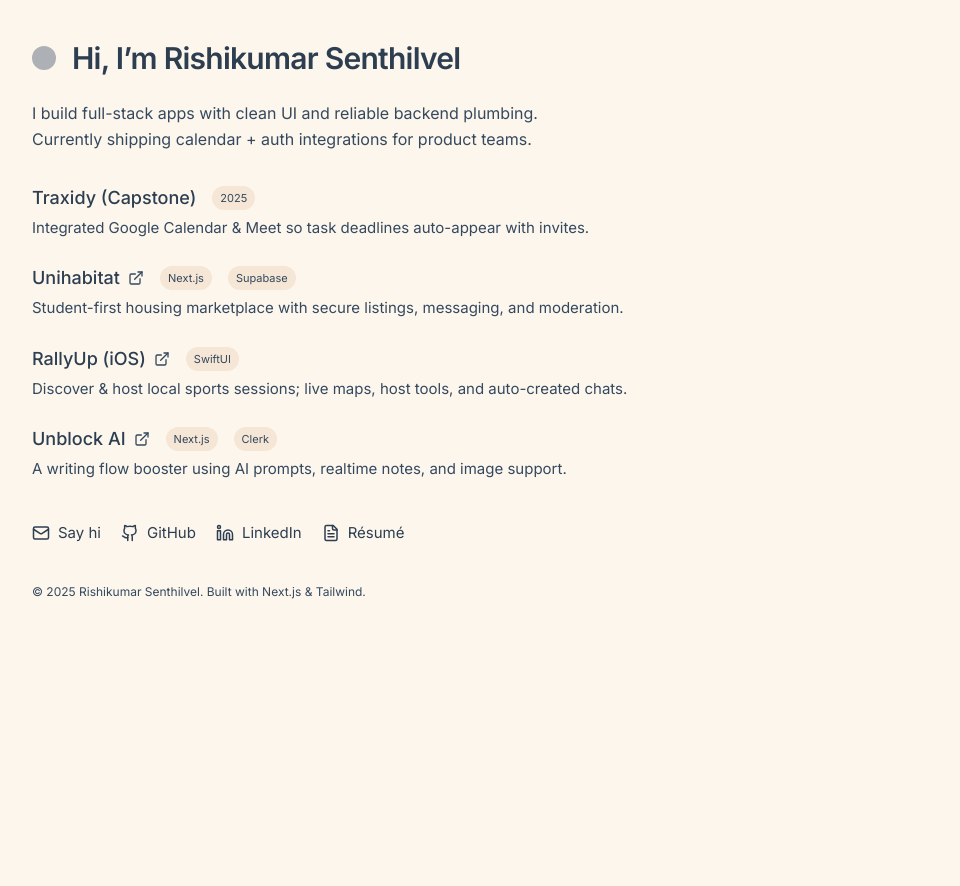
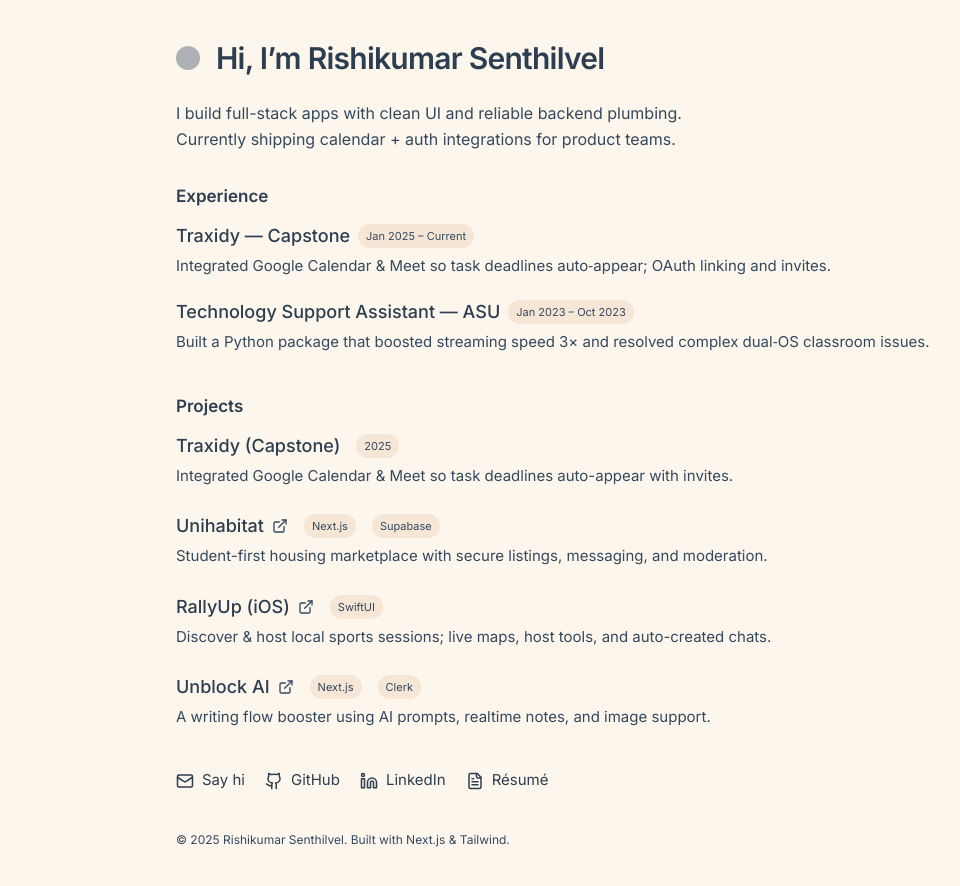
Before and after one commit to Rishi180303/portfolio, a Next.js app: page / in a window 1280 px wide. Shown: the top 886 px of the page, without its empty margins (80-1040 px from the left). Before the commit the page ends 800 px from the top, so only its background shows below. Built offline with nearby package versions, Linux system fonts and the light colour scheme.

Commit message:
added experience section

```diff
--- a/src/app/page.tsx
+++ b/src/app/page.tsx
@@ -20,6 +20,23 @@ export default function Home() {
     hidden: { opacity: 0, y: 8 },
     show: { opacity: 1, y: 0, transition: { duration: 0.4, ease: easeOutBezier } },
   };
+
+  const experience: Array<{
+    title: string;
+    period: string;
+    desc: string;
+  }> = [
+    {
+      title: "Traxidy — Capstone",
+      period: "Jan 2025 – Current",
+      desc: "Integrated Google Calendar & Meet so task deadlines auto‑appear; OAuth linking and invites.",
+    },
+    {
+      title: "Technology Support Assistant — ASU",
+      period: "Jan 2023 – Oct 2023",
+      desc: "Built a Python package that boosted streaming speed 3× and resolved complex dual‑OS classroom issues.",
+    },
+  ];
 
   const projects: Array<{
     title: string;
@@ -53,15 +70,15 @@ export default function Home() {
   ];
 
   return (
-    <main className="font-sans min-h-screen px-6 py-10 sm:px-8 md:px-12 lg:px-20 xl:px-28 2xl:px-44 bg-background text-primary">
+    <main className="font-sans min-h-screen flex items-center justify-center px-6 py-10 sm:px-8 md:px-12 lg:px-20 xl:px-28 2xl:px-44 bg-background text-primary">
       <motion.section
         initial="hidden"
         animate="show"
         variants={container}
-        className="max-w-3xl"
+        className="max-w-3xl w-full"
       >
         {/* Header with circle avatar and greeting */}
-        <motion.header variants={item} className="mb-6 flex items-center gap-4">
+        <motion.header variants={item} className="mb-6 flex items-center justify-start gap-4">
           <span className="inline-block w-6 h-6 rounded-full bg-secondary/40" aria-hidden />
           <h1 className="text-2xl sm:text-3xl font-semibold tracking-tight text-primary">
             Hi, I’m Rishikumar Senthilvel
@@ -76,7 +93,28 @@ export default function Home() {
           Currently shipping calendar + auth integrations for product teams.
         </motion.p>
 
+        {/* Experience */}
+        <motion.h2 variants={item} className="text-[17px] font-semibold text-primary mb-3">
+          Experience
+        </motion.h2>
+        <motion.ul variants={container} className="space-y-5 mb-10">
+          {experience.map((e) => (
+            <motion.li key={e.title} variants={item}>
+              <div className="flex items-center gap-2 mb-1">
+                <h3 className="text-[18px] sm:text-lg font-medium text-primary">{e.title}</h3>
+                <span className="text-[11px] leading-5 px-2 py-0.5 rounded-full bg-[color:var(--color-accent)] text-secondary">
+                  {e.period}
+                </span>
+              </div>
+              <p className="text-secondary text-[15px] leading-relaxed">{e.desc}</p>
+            </motion.li>
+          ))}
+        </motion.ul>
+
         {/* Projects */}
+        <motion.h2 variants={item} className="text-[17px] font-semibold text-primary mb-3">
+          Projects
+        </motion.h2>
         <motion.ul variants={container} className="space-y-6 mb-10">
           {projects.map((p) => (
             <motion.li
@@ -84,7 +122,7 @@ export default function Home() {
               variants={item}
               className="group"
             >
-              <div className="flex items-center gap-2 mb-1">
+              <div className="flex items-center justify-start gap-2 mb-1">
                 <h3 className="text-[18px] sm:text-lg font-medium text-primary">
                   {p.title}
                 </h3>
@@ -116,7 +154,7 @@ export default function Home() {
         </motion.ul>
 
         {/* Links */}
-        <motion.div variants={item} className="flex flex-wrap items-center gap-5 mb-10 text-[15px]">
+        <motion.div variants={item} className="flex flex-wrap items-center justify-start gap-5 mb-10 text-[15px]">
           <Link
             href="mailto:rsenthi4@asu.edu"
             className="inline-flex items-center gap-2 text-primary hover:opacity-80"
```
